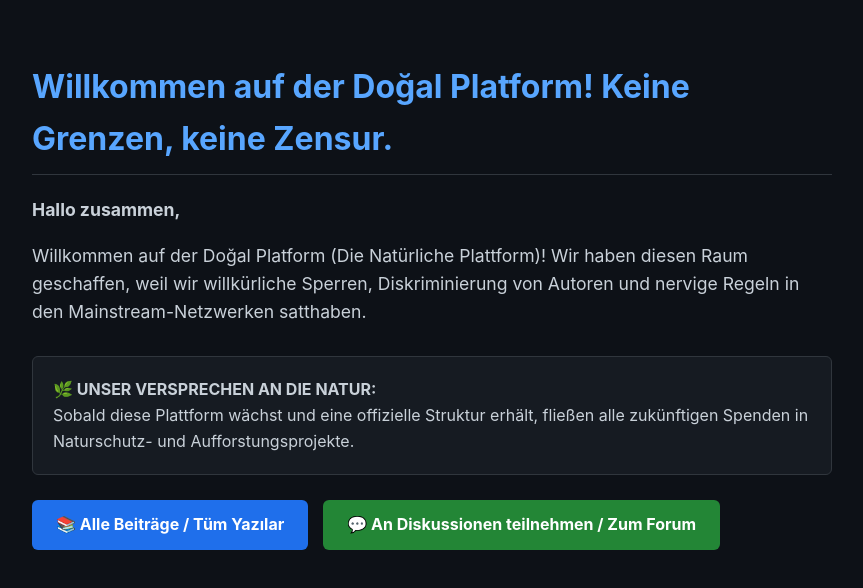
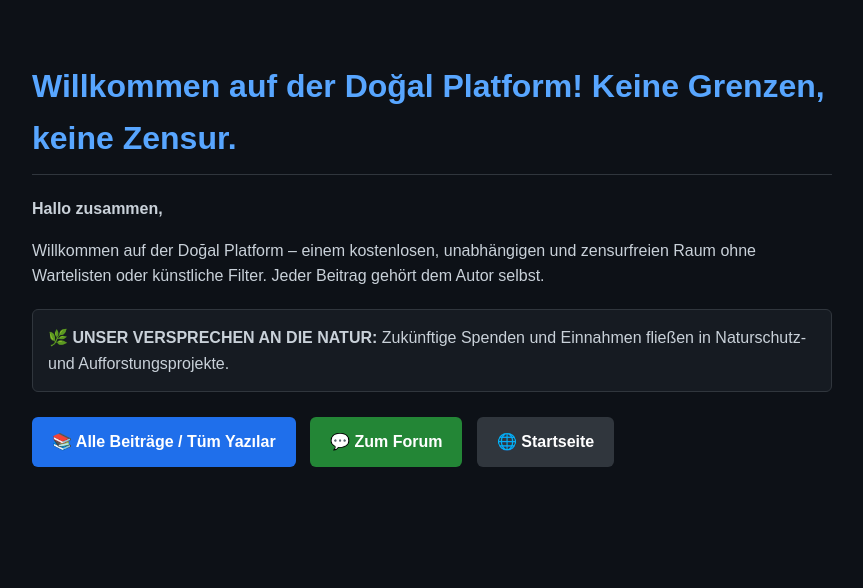
Before and after one commit to husnu36-tech/naturalplatform-dogalplatform, a plain HTML site: page de/index.html in a window 1280 px wide. Shown: the whole page, without its empty margins (208-1071 px from the left). Drawn offline with Linux system fonts and the light colour scheme.

Commit message:
Refactor styles and update content in index.html
Updated styles and content for the Doğal Platform page, including button classes and text modifications.

```diff
--- a/de/index.html
+++ b/de/index.html
@@ -6,36 +6,22 @@
     <meta name="google-site-verification" content="2LexRA-vwj6bx7da7FQ2HjChVLKZGQp8dCnmEUPbgzE" />
     <title>Doğal Platform | Zensurfreier Raum</title>
     <style>
-        body {
-            font-family: -apple-system, BlinkMacSystemFont, "Segoe UI", Roboto, sans-serif;
-            background-color: #0d1117;
-            color: #c9d1d9;
-            line-height: 1.6;
-            padding: 40px 20px;
-            max-width: 800px;
-            margin: 0 auto;
-        }
-        h1 { color: #58a6ff; font-size: 2rem; border-bottom: 1px solid #30363d; padding-bottom: 10px; }
-        p { font-size: 1.1rem; color: #c9d1d9; }
-        .notice { background-color: #161b22; border: 1px solid #30363d; padding: 20px; border-radius: 6px; margin-top: 30px; }
-        .btn-group { display: flex; flex-wrap: wrap; gap: 15px; margin-top: 25px; }
-        .btn-yazilar { display: inline-block; background-color: #1f6feb; color: white; padding: 12px 24px; text-decoration: none; border-radius: 6px; font-weight: bold; }
-        .btn-yazilar:hover { background-color: #388bfd; }
-        .btn-kürsu { display: inline-block; background-color: #238636; color: white; padding: 12px 24px; text-decoration: none; border-radius: 6px; font-weight: bold; }
-        .btn-kürsu:hover { background-color: #2ea043; }
+        body { font-family: sans-serif; background: #0d1117; color: #c9d1d9; line-height: 1.6; padding: 40px 20px; max-width: 800px; margin: 0 auto; }
+        h1 { color: #58a6ff; border-bottom: 1px solid #30363d; padding-bottom: 10px; }
+        .notice { background: #161b22; border: 1px solid #30363d; padding: 15px; border-radius: 6px; margin: 20px 0; }
+        .btn { display: inline-block; color: #fff; padding: 12px 20px; text-decoration: none; border-radius: 6px; font-weight: bold; margin: 5px 10px 5px 0; }
+        .blue { background: #1f6feb; }
+        .green { background: #238636; }
+        .gray { background: #30363d; }
     </style>
 </head>
 <body>
     <h1>Willkommen auf der Doğal Platform! Keine Grenzen, keine Zensur.</h1>
     <p><strong>Hallo zusammen,</strong></p>
-    <p>Willkommen auf der Doğal Platform (Die Natürliche Plattform)! Wir haben diesen Raum geschaffen, weil wir willkürliche Sperren, Diskriminierung von Autoren und nervige Regeln in den Mainstream-Netzwerken satthaben.</p>
-    <div class="notice">
-        <strong>🌿 UNSER VERSPRECHEN AN DIE NATUR:</strong><br>
-        Sobald diese Plattform wächst und eine offizielle Struktur erhält, fließen alle zukünftigen Spenden in Naturschutz- und Aufforstungsprojekte.
-    </div>
-    <div class="btn-group">
-        <a href="https://github.com/husnu36-tech/naturalplatform-dogalplatform/tree/main" class="btn-yazilar" target="_blank">📚 Alle Beiträge / Tüm Yazılar</a>
-        <a href="https://github.com" class="btn-kürsu" target="_blank">💬 An Diskussionen teilnehmen / Zum Forum</a>
-    </div>
+    <p>Willkommen auf der Doğal Platform – einem kostenlosen, unabhängigen und zensurfreien Raum ohne Wartelisten oder künstliche Filter. Jeder Beitrag gehört dem Autor selbst.</p>
+    <div class="notice"><strong>🌿 UNSER VERSPRECHEN AN DIE NATUR:</strong> Zukünftige Spenden und Einnahmen fließen in Naturschutz- und Aufforstungsprojekte.</div>
+    <a href="https://github.com" class="btn blue" target="_blank">📚 Alle Beiträge / Tüm Yazılar</a>
+    <a href="https://github.com" class="btn green" target="_blank">💬 Zum Forum</a>
+    <a href="https://github.io" class="btn gray">🌐 Startseite</a>
 </body>
 </html>
```
